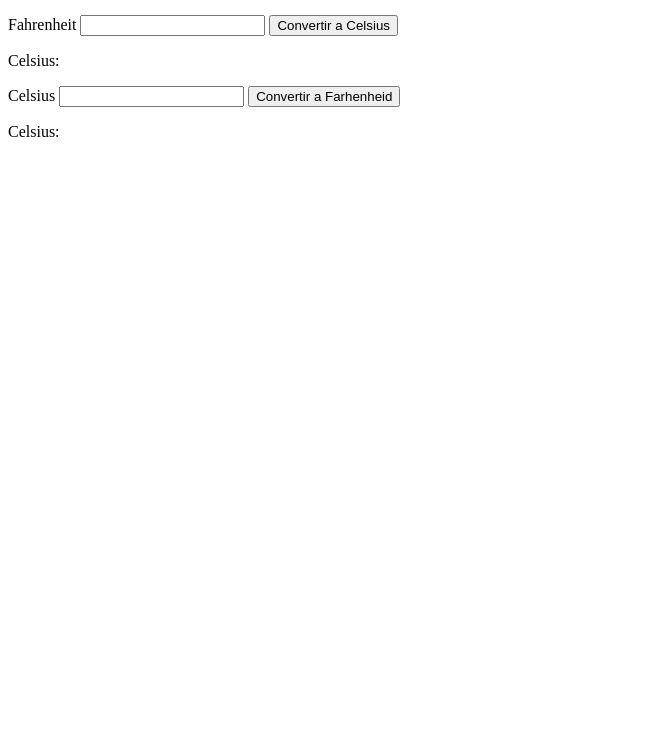
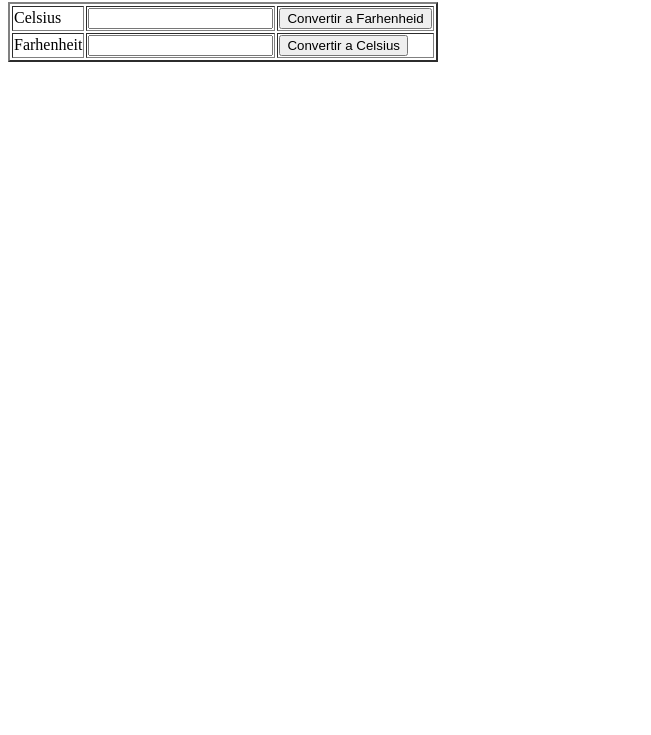
Before and after one commit to enanaDelMal/farhenheit, a plain HTML site: page index.html in a window 1280 px wide. Shown: the part 65-800 px from the top of the page, without its empty margins (0-651 px from the left). Drawn offline with Linux system fonts and the light colour scheme.

Commit message:
remodelacion

```diff
--- a/index.html
+++ b/index.html
@@ -2,25 +2,30 @@
 <html>
   <head>
     <meta charset="utf-8">
-    <title>Document</title>
+    <title>Convertidor</title>
   </head>
   <body>
-    <h1 aling= center>CONVERTIR CELSIUS A FARHENHEIT</h1>
-    <p>
-  <label>Fahrenheit</label>
-  <input name="fahrenheit" id="inputFahrenheit" type="number"
-  oninput="converterCelsius(this.value)">
-  <button type="button" onclick="converterCelsius(); return false"> Convertir a Celsius </button>
-</p>
-<p>Celsius:<span id="outputCelsius"></span></p>
-
-<label>Celsius</label>
-<input name="celsius" id="inputCelsius" type="number"
-oninput="converterFarhe(this.value)">
-<button type="button" onclick="converterFarhe(); return false"> Convertir a Farhenheid </button>
-</p>
-<p>Celsius:<span id="outputFahrenheit"></span></p>
-
- <script src="js/main.js" type="text/javascript"></script>
+    <h2 aling= center>CONVERTIDOR CELSIUS - FARHENHEIT </h2>
+      <table border="2">
+        <tr>
+          <td>Celsius</td>
+          <td>
+            <input name="celsius" id="inputCelsius" type="number">
+          </td>
+          <td>
+             <button type="button" onclick="converterFarhe()"> Convertir a Farhenheid </button>
+          </td>
+        </tr>
+        <tr>
+          <td>Farhenheit</td>
+          <td>
+            <input name="fahrenheit" id="inputFahrenheit" type="number">
+          </td>
+          <td>
+          <button type="button" onclick="converterCelsius(); return false"> Convertir a Celsius </button>
+        </td>
+        </tr>
+      </table>
+   <script src="js/main.js" type="text/javascript"></script>
   </body>
 </html>
--- a/js/main.js
+++ b/js/main.js
@@ -1,9 +1,12 @@
-function converterCelsius(valNum) {
-  valNum = parseFloat(valNum);
-  document.getElementById("outputCelsius").innerHTML=(valNum-32)/1.8;
+function converterFarhe() {
+  var resultado= document.getElementById("inputCelsius").value;
+  var calculo= (resultado-32)/1.8;
+  document.getElementById("inputFahrenheit").value = parseFloat(calculo)
 }
 
-function converterFarhe(Num) {
-  valNum = parseFloat(Num);
-  document.getElementById("outputFahrenheit").innerHTML=(Num*1.8)+32;
+
+function converterCelsius() {
+  var respuesta= document.getElementById("inputFahrenheit").value;
+  var calculo2= (respuesta*1.8)+32;
+  document.getElementById("inputCelsius").value = calculo2.toFixed(2);
 }
```
